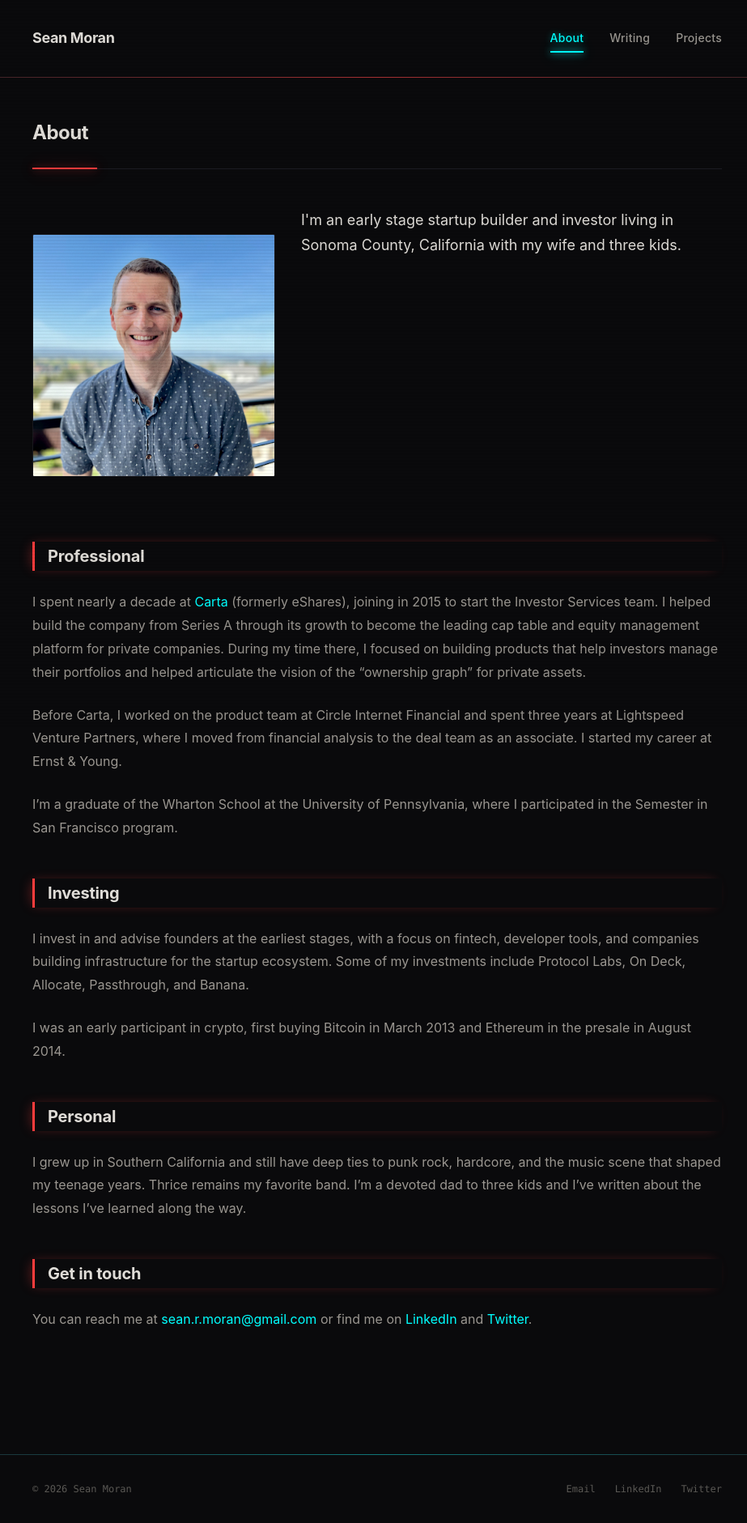
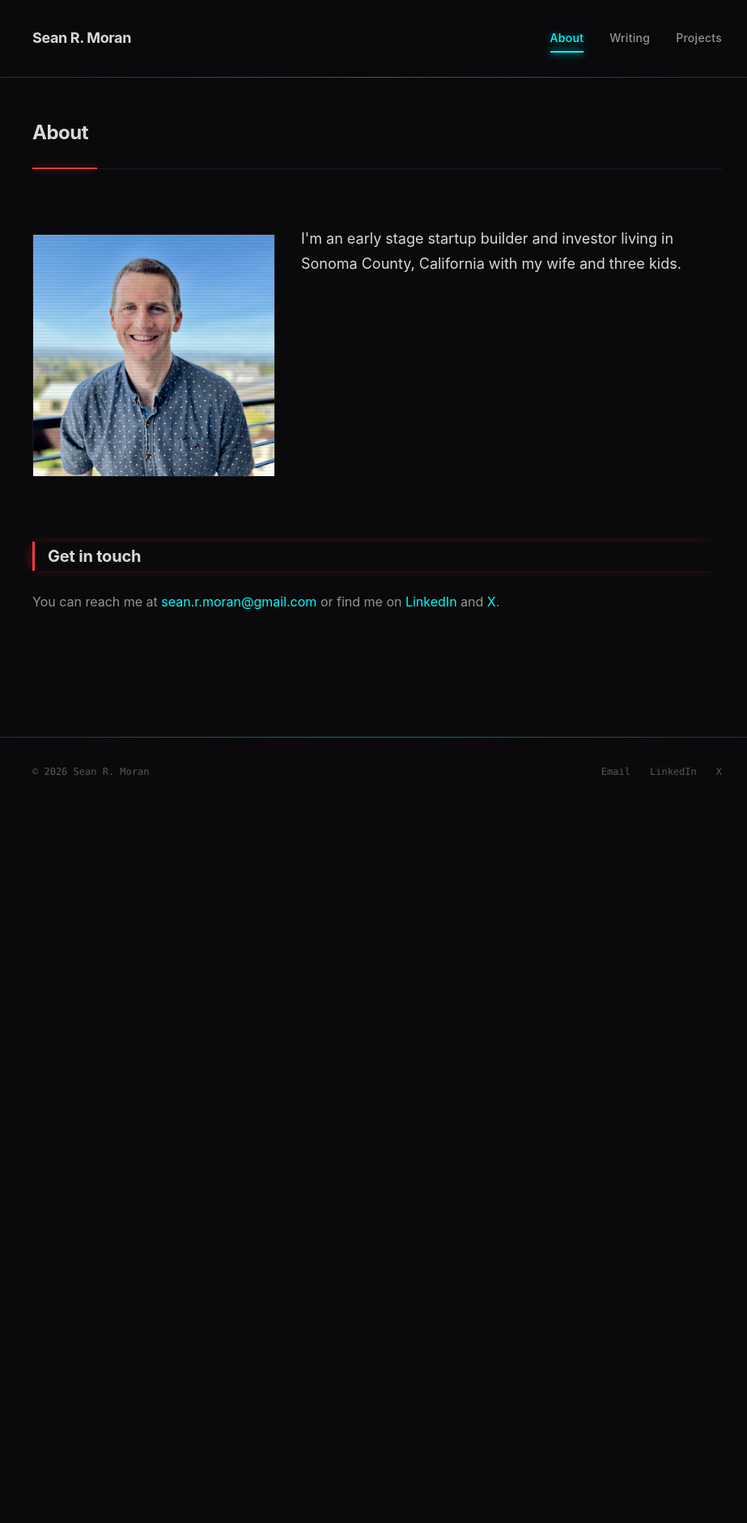
Before and after one commit to seanrmoran/seanrmoran.github.io, a Jekyll site: the page built from about.md, in a window 1280 px wide. Shown: the whole page at 81% size, without its empty margins (174-1097 px from the left). Built offline with Jekyll 4.4.1, drawn with Linux system fonts in a browser that asks for light colours; after the commit the page ends 996 px from its top, so only the background shows below that.

Commit message:
Update site branding and about page
- Change name to "Sean R. Moran" throughout site
- Replace Twitter with X (x.com) links
- Update about page content
- Fix about page image alignment

Co-Authored-By: Claude Opus 4.5 <noreply@anthropic.com>

```diff
--- a/_config.yml
+++ b/_config.yml
@@ -1,15 +1,15 @@
 # Site settings
-title: Sean Moran
+title: Sean R. Moran
 description: Early stage startup builder and investor
 url: "https://www.seanrmoran.com"
 baseurl: ""
 
 # Author
 author:
-  name: Sean Moran
+  name: Sean R. Moran
   email: sean.r.moran@gmail.com
   linkedin: seanrmoran
-  twitter: seanrmoran
+  x: seanrmoran
 
 # Build settings
 markdown: kramdown
--- a/_includes/footer.html
+++ b/_includes/footer.html
@@ -1,10 +1,10 @@
 <footer class="site-footer">
   <div class="container">
-    <span class="footer-text">&copy; {{ site.time | date: '%Y' }} Sean Moran</span>
+    <span class="footer-text">&copy; {{ site.time | date: '%Y' }} Sean R. Moran</span>
     <div class="footer-links">
       <a href="mailto:{{ site.author.email }}">Email</a>
       <a href="https://linkedin.com/in/{{ site.author.linkedin }}" target="_blank" rel="noopener">LinkedIn</a>
-      <a href="https://twitter.com/{{ site.author.twitter }}" target="_blank" rel="noopener">Twitter</a>
+      <a href="https://x.com/{{ site.author.x }}" target="_blank" rel="noopener">X</a>
     </div>
   </div>
 </footer>
--- a/_includes/header.html
+++ b/_includes/header.html
@@ -1,6 +1,6 @@
 <header class="site-header">
   <div class="container">
-    <a href="{{ '/' | relative_url }}" class="site-title">Sean Moran</a>
+    <a href="{{ '/' | relative_url }}" class="site-title">Sean R. Moran</a>
     <nav class="site-nav">
       <a href="{{ '/about' | relative_url }}" {% if page.url == '/about/' %}class="active"{% endif %}>About</a>
       <a href="{{ '/writing' | relative_url }}" {% if page.url contains '/writing' %}class="active"{% endif %}>Writing</a>
--- a/about.md
+++ b/about.md
@@ -4,30 +4,14 @@ title: About
 ---
 
 <div class="about-header">
-  <img src="/sean_headshot_2022.jpg" alt="Sean Moran" class="about-image">
+  <img src="/sean_headshot_2022.jpg" alt="Sean R. Moran" class="about-image">
   <div class="about-intro">
     <p>I'm an early stage startup builder and investor living in Sonoma County, California with my wife and three kids.</p>
   </div>
 </div>
 
-## Professional
 
-I spent nearly a decade at [Carta](https://carta.com) (formerly eShares), joining in 2015 to start the Investor Services team. I helped build the company from Series A through its growth to become the leading cap table and equity management platform for private companies. During my time there, I focused on building products that help investors manage their portfolios and helped articulate the vision of the "ownership graph" for private assets.
-
-Before Carta, I worked on the product team at Circle Internet Financial and spent three years at Lightspeed Venture Partners, where I moved from financial analysis to the deal team as an associate. I started my career at Ernst & Young.
-
-I'm a graduate of the Wharton School at the University of Pennsylvania, where I participated in the Semester in San Francisco program.
-
-## Investing
-
-I invest in and advise founders at the earliest stages, with a focus on fintech, developer tools, and companies building infrastructure for the startup ecosystem. Some of my investments include Protocol Labs, On Deck, Allocate, Passthrough, and Banana.
-
-I was an early participant in crypto, first buying Bitcoin in March 2013 and Ethereum in the presale in August 2014.
-
-## Personal
-
-I grew up in Southern California and still have deep ties to punk rock, hardcore, and the music scene that shaped my teenage years. Thrice remains my favorite band. I'm a devoted dad to three kids and I've written about the lessons I've learned along the way.
 
 ## Get in touch
 
-You can reach me at [sean.r.moran@gmail.com](mailto:sean.r.moran@gmail.com) or find me on [LinkedIn](https://linkedin.com/in/seanrmoran) and [Twitter](https://twitter.com/seanrmoran).
+You can reach me at [sean.r.moran@gmail.com](mailto:sean.r.moran@gmail.com) or find me on [LinkedIn](https://linkedin.com/in/seanrmoran) and [X](https://x.com/seanrmoran).
--- a/assets/css/style.css
+++ b/assets/css/style.css
@@ -407,7 +407,7 @@ main {
   font-size: 1.125rem;
   color: var(--color-text);
   line-height: 1.7;
-  margin-top: 0;
+  margin-top: calc( -1 * (1.7 - 4.25) / 2 * 1.125rem );  /* Align image top with text top */
   margin-bottom: 0;
   padding-top: 0;
 }
--- a/index.html
+++ b/index.html
@@ -8,7 +8,7 @@ title: Home
   <div class="social-links">
     <a href="mailto:{{ site.author.email }}">Email</a>
     <a href="https://linkedin.com/in/{{ site.author.linkedin }}" target="_blank" rel="noopener">LinkedIn</a>
-    <a href="https://twitter.com/{{ site.author.twitter }}" target="_blank" rel="noopener">Twitter</a>
+    <a href="https://x.com/{{ site.author.x }}" target="_blank" rel="noopener">X</a>
   </div>
 </section>
 
```
